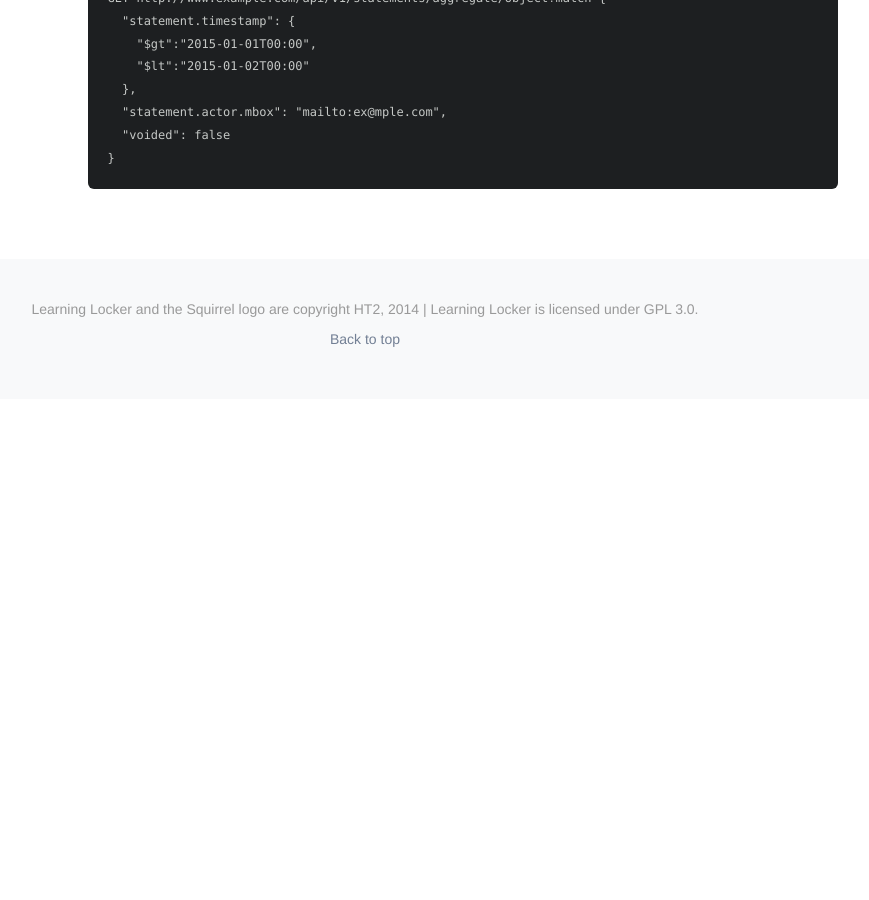
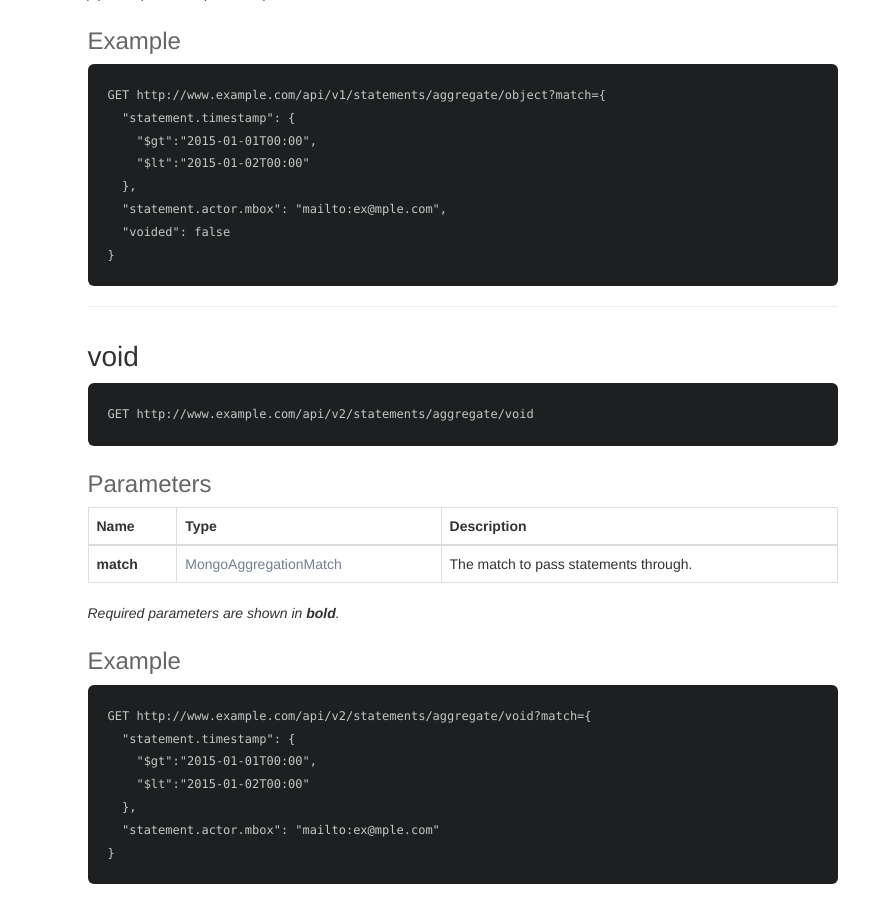
Before and after one commit to LearningLocker/docs, a Jekyll site: the page built from src/statements_api.md, in a window 1280 px wide and 900 px high, scrolled down 3051 px. Shown: the whole window, without its empty margins (275-1144 px from the left). Built offline with Jekyll 4.4.1, drawn with Linux system fonts in a browser that asks for light colours; nearby versions of some CDN libraries; before the commit the page ends 3450 px from its top, so only the background shows below that; some of the changed text lies outside the part shown.

Commit message:
Update statements_api.md

````diff
--- a/src/statements_api.md
+++ b/src/statements_api.md
@@ -9,6 +9,7 @@ Method | HTTP request | Description
 [aggregate](#aggregate) | GET /aggregate | Runs an aggregation of the statements using a pipeline.
 [aggregateTime](#aggregatetime) | GET /aggregate/time | **Deprecated.** Runs a time based aggregation of the statements using a match.
 [aggregateObject](#aggregateobject) | GET /aggregate/object | **Deprecated.** Runs a object based aggregation of the statements using a match.
+[void](#void) | GET http://www.example.com/api/v2/aggregate/void | Voids statements using a given match.
 
 *URIs relative to http://www.example.com/api/v1/statements/, unless otherwise noted. Additionally you must supply your Basic Auth details with each request. Your Basic Auth details can be found under "Manage clients" in your LRS's settings.*
 
@@ -120,3 +121,27 @@ Name | Type | Description
       "statement.actor.mbox": "mailto:ex@mple.com",
       "voided": false
     }
+
+
+## void
+```
+GET http://www.example.com/api/v2/statements/aggregate/void
+```
+
+### Parameters
+
+Name | Type | Description
+--- | --- | ---
+**match** | [MongoAggregationMatch](http://docs.mongodb.org/manual/reference/operator/aggregation/match/) | The match to pass statements through.
+
+*Required parameters are shown in __bold__.*
+
+### Example
+
+    GET http://www.example.com/api/v2/statements/aggregate/void?match={
+      "statement.timestamp": {
+        "$gt":"2015-01-01T00:00",
+        "$lt":"2015-01-02T00:00"
+      },
+      "statement.actor.mbox": "mailto:ex@mple.com"
+    }
````
